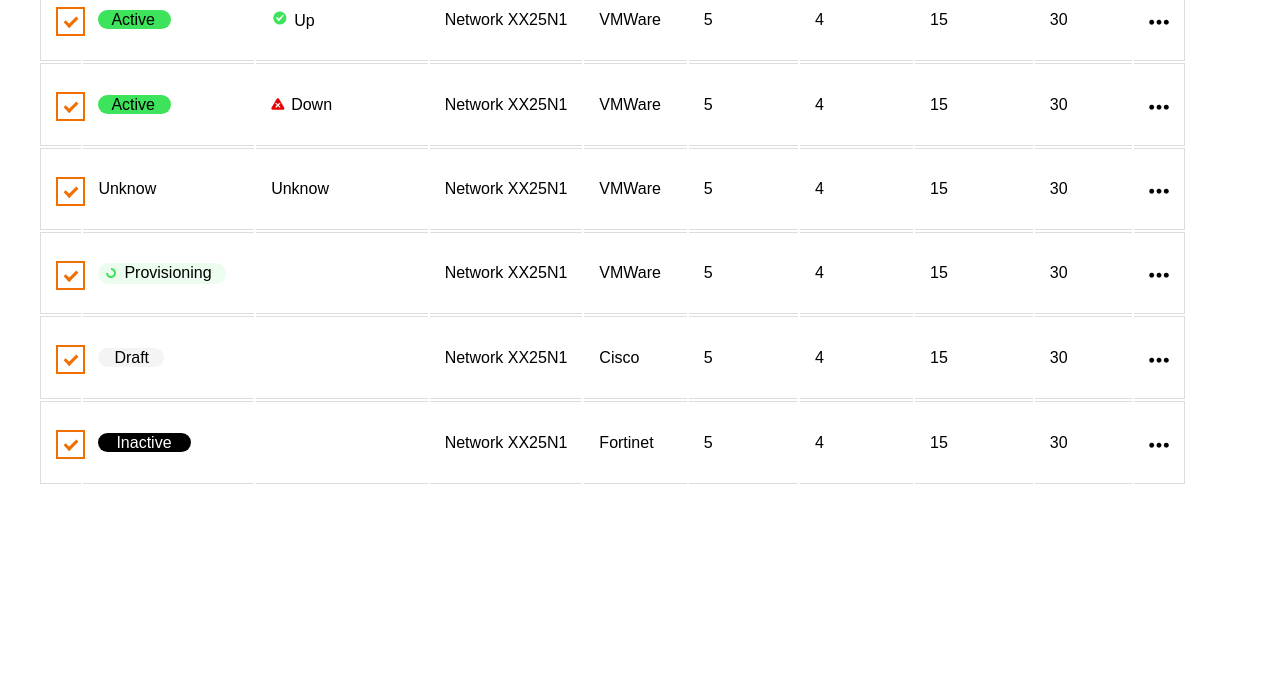
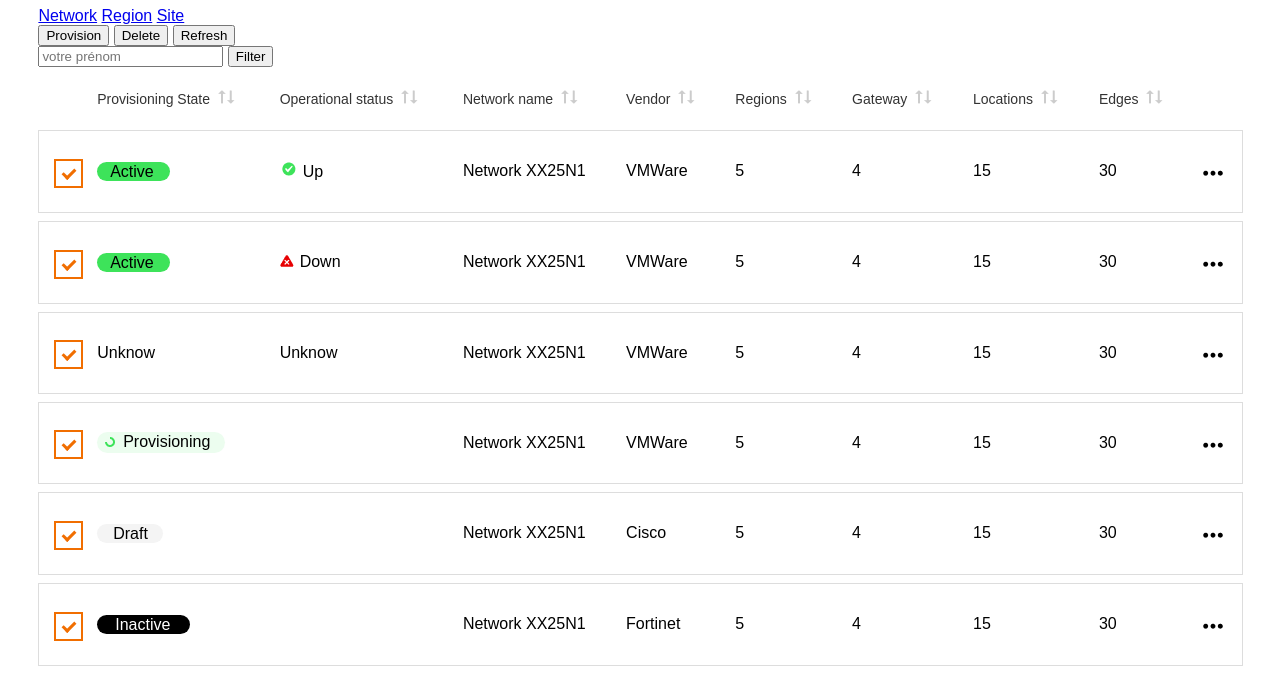
Before and after one commit to Hamakomi/ProjetWebS6, a plain HTML site: page NAPS/index.html in a window 1280 px wide. Shown: the part 203-877 px from the top of the page. Before the commit the page ends 800 px from the top, so only its background shows below. Drawn offline with Linux system fonts and the light colour scheme.

Commit message:
Update index.html

```diff
--- a/NAPS/index.html
+++ b/NAPS/index.html
@@ -66,7 +66,6 @@
 
     @media screen and (min-width: 400px) {
       #content {
-        display: flex;
         margin-left: 3%;
       }
     }
@@ -221,39 +220,25 @@
 <div id="content">
   <!-- DEBUT HTML CONTENU - VOTRE SECTION -->
 
-
-<!--
-
+  <h1>Flexible Inventory</h1>
   <div id="titlenav">
-    <h1>Flexible Inventory</h1>
-    <ul id="nav">
-        <li id="network">
-            Network
-            <div id="selected"></div>
-        </li>
-        <li id="region">
-            Region
-        </li>
-        <li id="site">
-            Site
-        </li>
-    </ul>
-</div>
-    <table id="actionTab">
-        <tr>
-          <td id="provision"><button><img src="image/play.svg"></img>Provision</button></th>
-          <td><button disabled><img src="image/trash.svg"></img>Delete</button></th>
-          <td><button><img src="image/turningarrow.svg"></img>Refresh</button></th>
-          <td id="flexible">         </td>
-          <td><input type="text" placeholder="Search For..." ></td>
-          <td><button><img src="image/filter.svg"></img>Filter</button></tr>
-        </tr>
-    </table>
+    <a href="#">Network</a>
+    <a href="#">Region</a>
+    <a href="#">Site</a>
+  </div>
+  <div id="actionBar">
+    <button>Provision</button>
+    <button>Delete</button>
+    <button>Refresh</button>
+    <div id ="spacing"></div>
+    <input class="zone_saisie" type="text" id="prenom_zone_saisie" name="prenom" placeholder="votre prénom" required>
+    <button>Filter</button>
+  </div>
 
 
-    -->
+  <table id="tableau">
 
-  <table>
+
     <div class="entete">
     <tr>
         <th></th>
```
